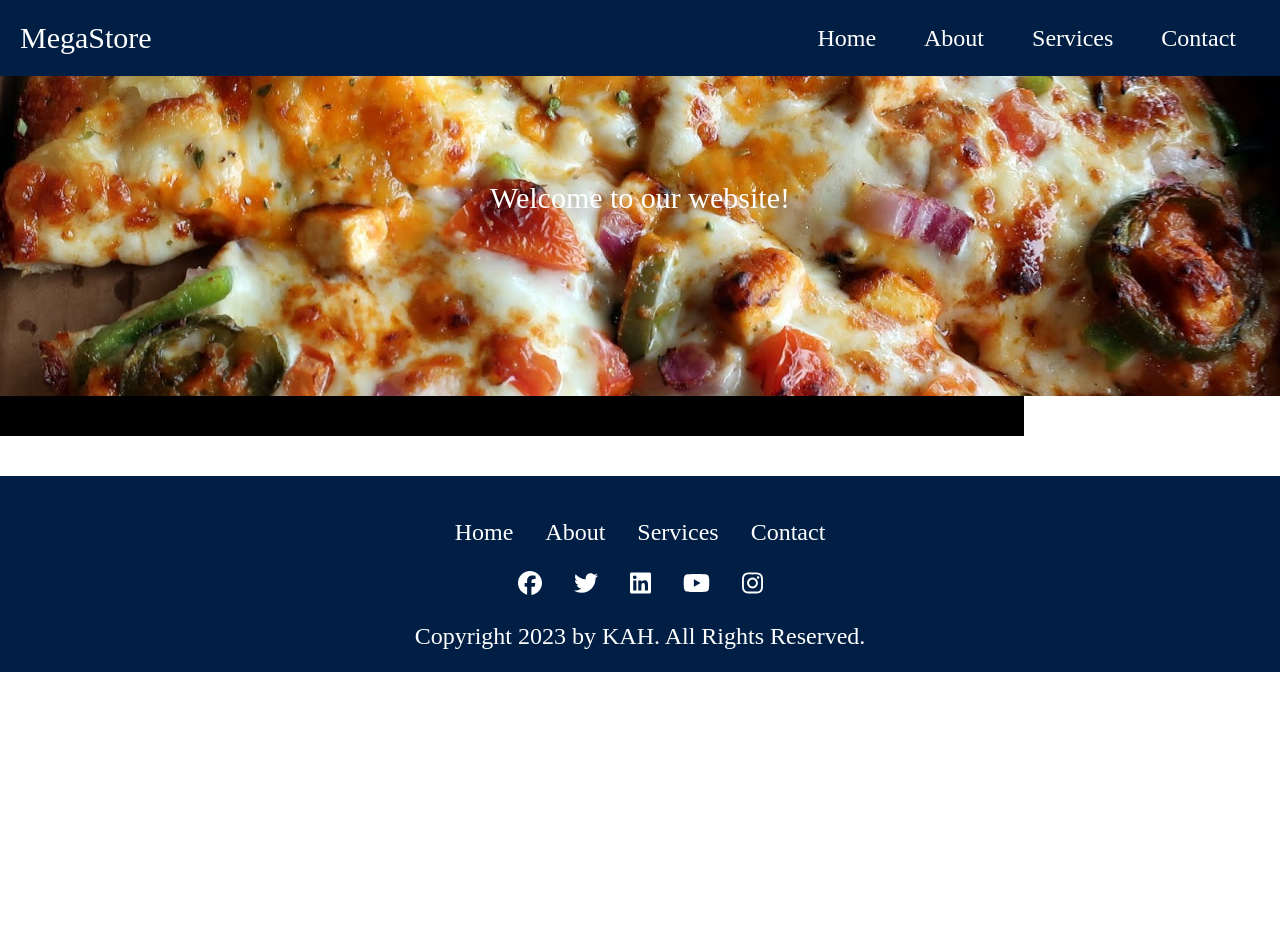
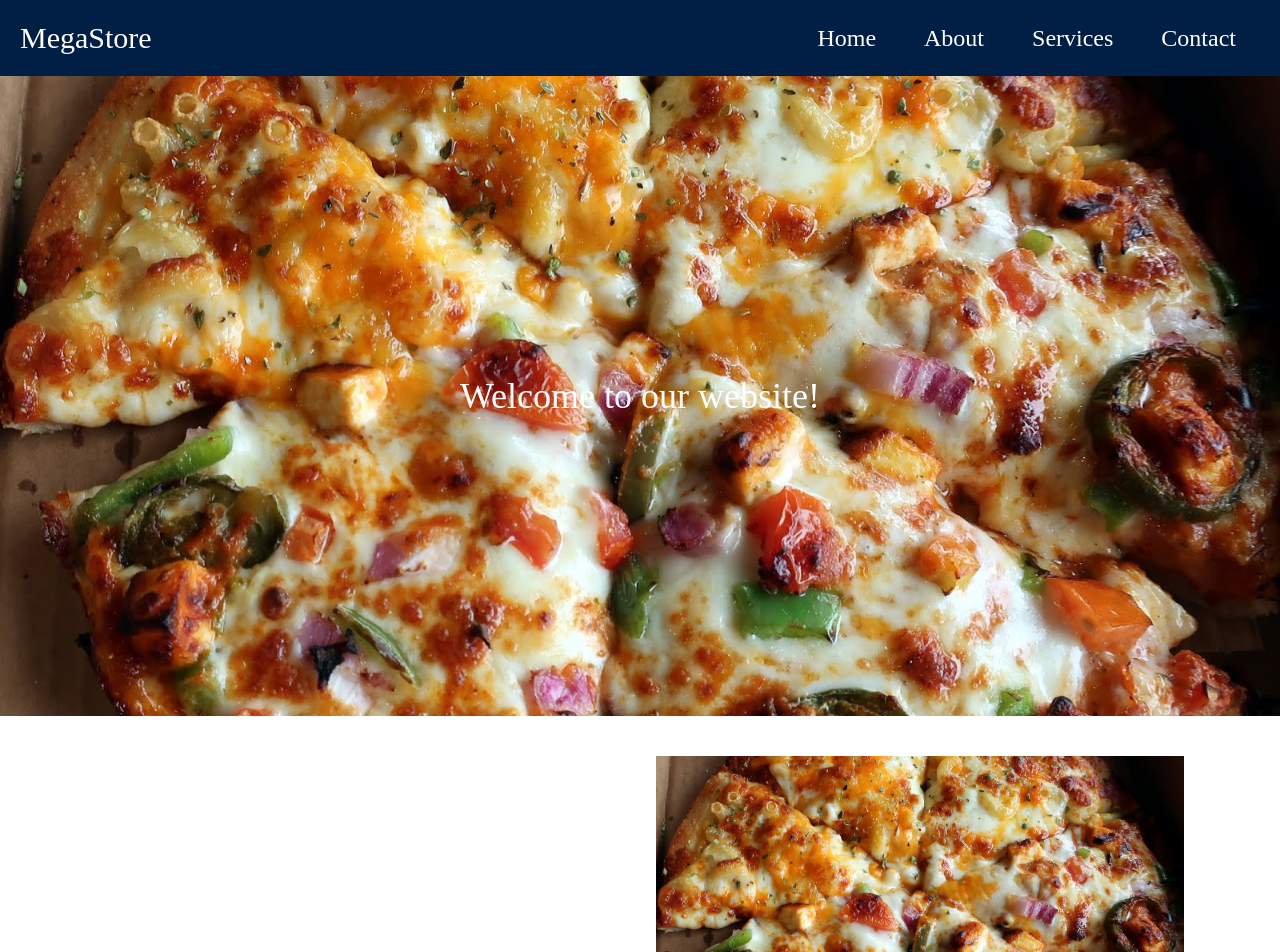
Before and after one commit to KAH-11/app_01, a Next.js app: page / in a window 1280 px wide. Shown: the top 952 px of the page. Before the commit the page ends 800 px from the top, so only its background shows below. Built offline with nearby package versions, Linux system fonts and the light colour scheme.

Commit message:
adding twodiv component

```diff
--- a/components/Banner.js
+++ b/components/Banner.js
@@ -3,9 +3,11 @@ const Banner = (props) => {
     const { imagePath , text } = props;
 
     return (
-        <div class="h-80 w-100 relative">
+        <div class="md:h-[80vh] h-[40vh] w-100 relative">
             <img src={imagePath} alt="Pizza" class="block object-cover h-full w-full"/>
-            <div class="absolute bottom-40 w-full text-center text-white md:text-3xl text-2xl p-[20px] ease-in duration-300 hover:opacity-1">{text}</div>
+            <div class="absolute w-full inset-0 flex items-center justify-center">
+                <p class="text-white md:text-4xl text-2xl ease-in duration-300 hover:opacity-1">{text}</p>
+            </div>
         </div>
      );
 }
--- a/components/Two-Div.js
+++ b/components/Two-Div.js
@@ -3,18 +3,17 @@ const TwoDiv = (props) => {
     const { imagePath , text } = props;
 
     return (
-        <div class="justify-center text-center">
+        <div class="mt-10 flex items-center justify-center">
 
-            <div class="w-[80%] bg-black h-10">
+            <div class="md:p-20 p-10 md:h-[40vh] h-auto flex flex-col md:flex-row items-center 2xl:container mx-auto">
 
-                {/* <div>
-                    <p>bbbbbbbbbbbbbbbbbbb</p>
-                    <p>bbbbbbbbbbbbbbbbbbb</p>
-                </div> */}
+                <div class="md:w-1/2 p-4">
+                    <p class="text-2xl text-white text-[#011F44] text-justify">{text}</p>
+                </div>
 
-                {/* <div>
-                    <img src="" alt="" />
-                </div> */}
+                <div class="md:w-1/2 p-4">
+                    <img src={imagePath} alt="Error loading image!" class="w-full h-[40vh] block object-cover"/>
+                </div>
 
             </div>
 
--- a/pages/index.js
+++ b/pages/index.js
@@ -15,7 +15,7 @@ export default function Home() {
     <Navbar />
 
     <Banner imagePath="Good-Pizza.jpg" text="Welcome to our website!"/>
-    <TwoDiv />
+    <TwoDiv imagePath="Good-Pizza.jpg" text="Our special pizza is generously adorned with a rich tomato sauce, vibrant with the freshness of ripe tomatoes and a delicate hint of herbs and spices. The cheese, a melty masterpiece, blankets the sauce, providing a luscious and creamy backdrop to the medley of flavors to come."/>
 
     <Footer />
 
```
